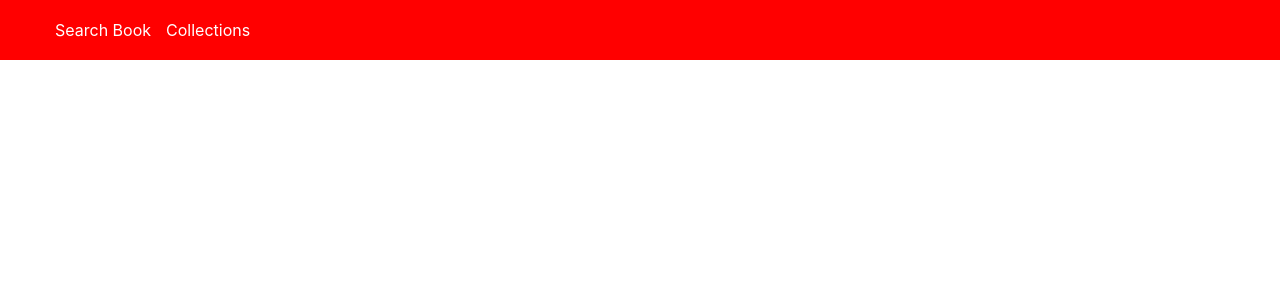
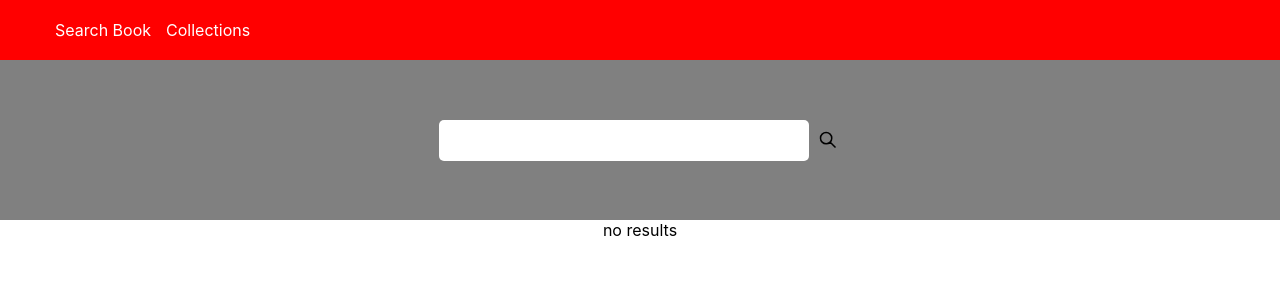
Before and after one commit to shlomibaruch/books, a React (Create React App) app in the folder client/: page / in a window 1280 px wide. Shown: the top 300 px of the page. Built offline with nearby package versions, Linux system fonts and the light colour scheme.

Commit message:
handle routs

```diff
--- a/client/src/App.js
+++ b/client/src/App.js
@@ -9,9 +9,14 @@ function App() {
     <main className="App">
       <Header />
       <Switch>
+      <Route
+          exact
+          path="/"
+          render={(props) => (<SearchBook {...props} />)}
+        />
         <Route
           exact
-          path="/books"
+          path="/search-books"
           render={(props) => (<SearchBook {...props} />)}
         />
         <Route
--- a/client/src/components/Navbar/index.js
+++ b/client/src/components/Navbar/index.js
@@ -5,7 +5,7 @@ export const Navbar = () => {
     return (
         <nav className="navbar-container">
             <ul className="ul-list">
-                <li><Link className="nav-link" to="/">Search Book</Link></li>
+                <li><Link className="nav-link" to="/search-books">Search Book</Link></li>
                 <li>
                     <Link className="nav-link" to="/collections">Collections</Link>
                 </li>
--- a/client/src/pages/SearchBook/index.js
+++ b/client/src/pages/SearchBook/index.js
@@ -43,7 +43,6 @@ export const SearchBook = () => {
         <section>
 
             <div className="search-contaitner">
-
                 <div className="search-input-contaitner">
                     <input type="text" className="search-input" onChange={onChange} />
                     <GrSearch className="search-icon" onClick={click} />
```
